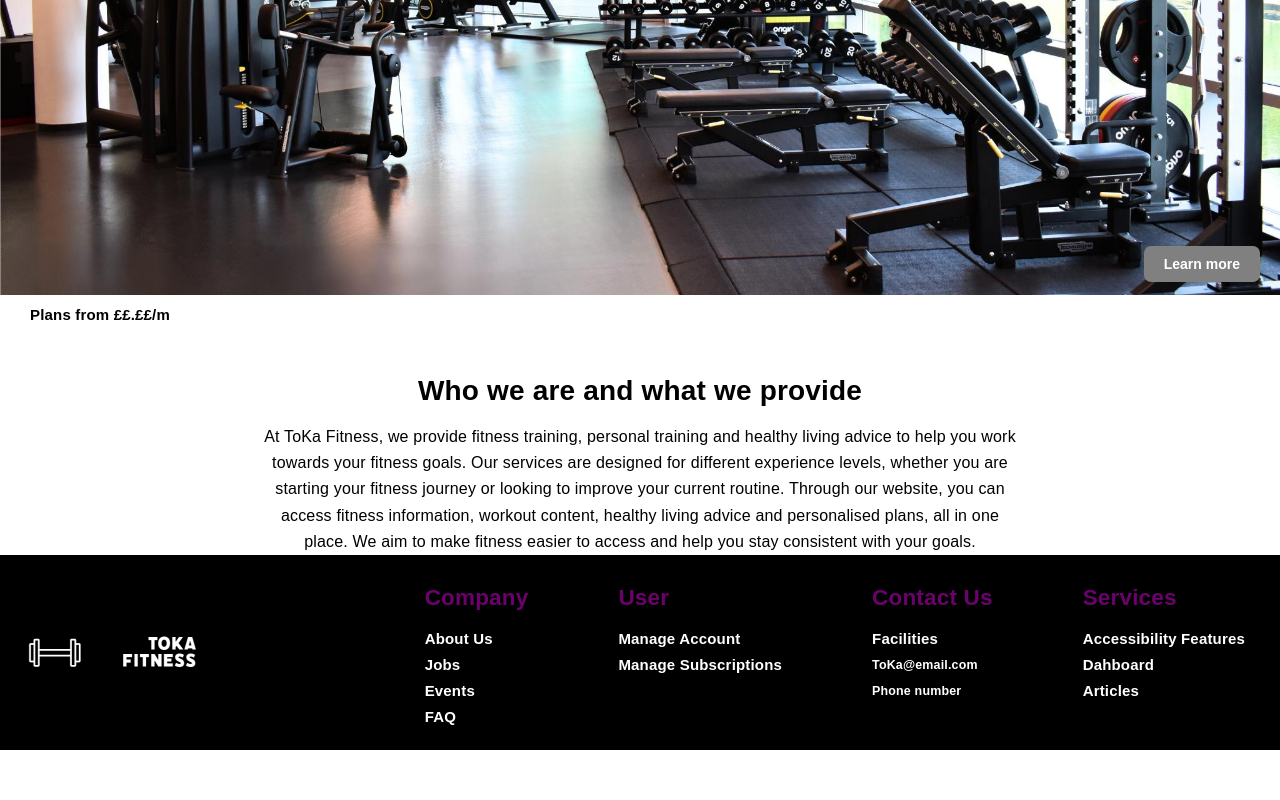
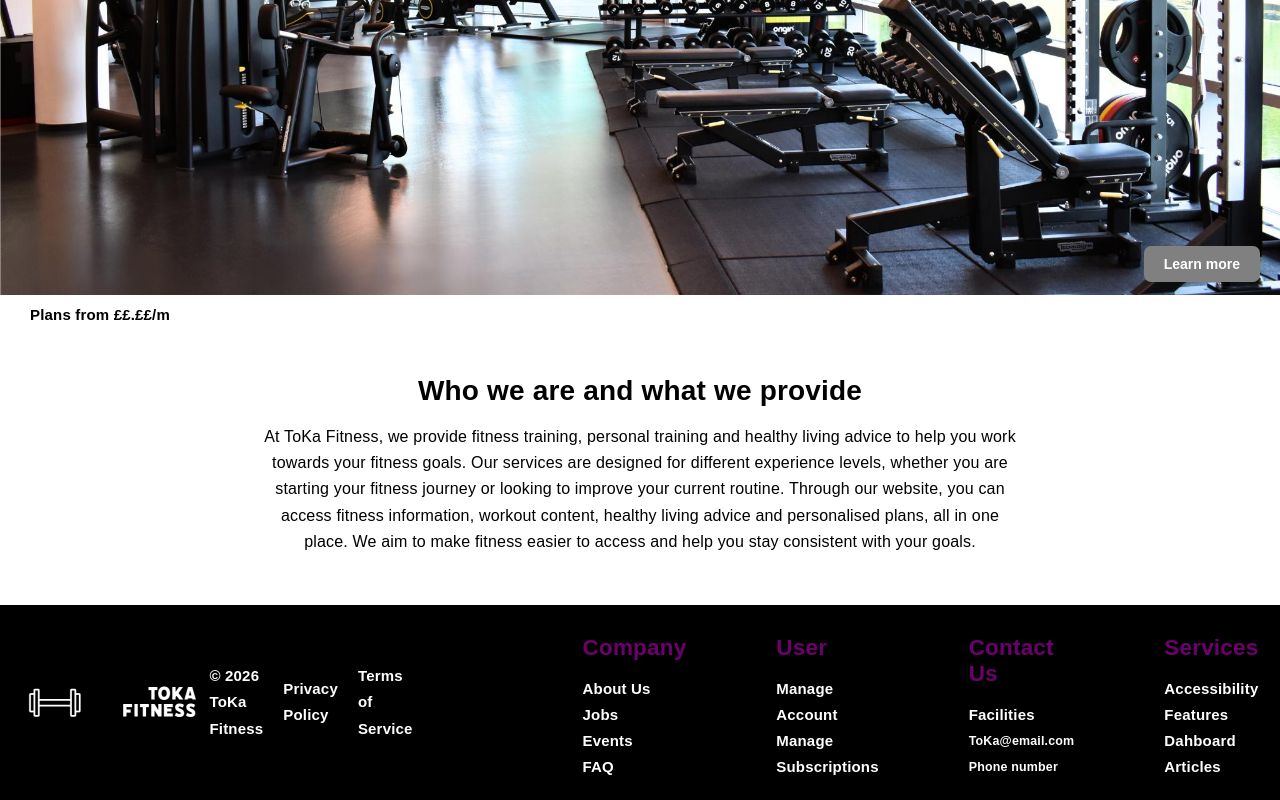
Before and after one commit to Krystian-De-Four/ToKa-Proposal, a React (Vite) app: page / in a window 1280 px wide. Shown: the part 465-1265 px from the top of the page. Before the commit the page ends 1215 px from the top, so only its background shows below. Built offline with nearby package versions, Linux system fonts and the light colour scheme.

Commit message:
finished and refined footer

```diff
--- a/src/Components/Footer/Footer.css
+++ b/src/Components/Footer/Footer.css
@@ -50,3 +50,36 @@
     padding-bottom: 15px;
     color: rgba(128, 0, 128, 0.842);
 }
+
+.footer-legal-items{
+    display: flex;
+    align-items: center;
+    gap: 20px;
+    color: white;
+    padding-right: 170px;
+
+    text-decoration: none;
+    font-family: 'Arial', sans-serif;
+    font-weight: bold;
+    font-size: 15px;
+
+}
+
+
+.footer-items{
+    justify-content: center;
+    display: flex;
+    flex-direction: row;
+
+}
+
+.footer-legal-text{
+    color: white;
+    text-decoration: none;
+    transition: color 0.2s;
+}
+
+.footer-legal-text:hover{
+    color: grey;
+    text-decoration: underline;
+}
--- a/src/Components/Footer/Footer.jsx
+++ b/src/Components/Footer/Footer.jsx
@@ -6,6 +6,14 @@ export default function footer() {
     return (
         <div className="main-footer">
             <img className="footer-logo" src="/src/assets/ToKa Logo.png" alt="logo" />
+
+            <div className="footer-items">
+
+                <div className="footer-legal-items">
+                    <h4>© 2026 ToKa Fitness</h4>
+                    <NavLink className="footer-legal-text" to="#">Privacy Policy</NavLink>
+                    <NavLink className="footer-legal-text" to="#">Terms of Service</NavLink>
+                </div>
 
                 <div className="footer-sections">
                     <div className="footer-sect a">
@@ -40,7 +48,13 @@ export default function footer() {
                         <NavLink to="#">Dahboard</NavLink>
                         <NavLink to="#">Articles</NavLink>
                     </div>
+
                 </div>
+
+
+            </div>
+
+
 
 
         </div>
--- a/src/Components/Pages/Homepage/Homepage.css
+++ b/src/Components/Pages/Homepage/Homepage.css
@@ -95,6 +95,7 @@
     margin: 40px auto 0 auto;
     text-align: center;
     padding: 0 20px;
+    padding-bottom: 50px;
 }
 
 .info-section h2{
```
Lines whose indentation alone changed are shown as unchanged.
